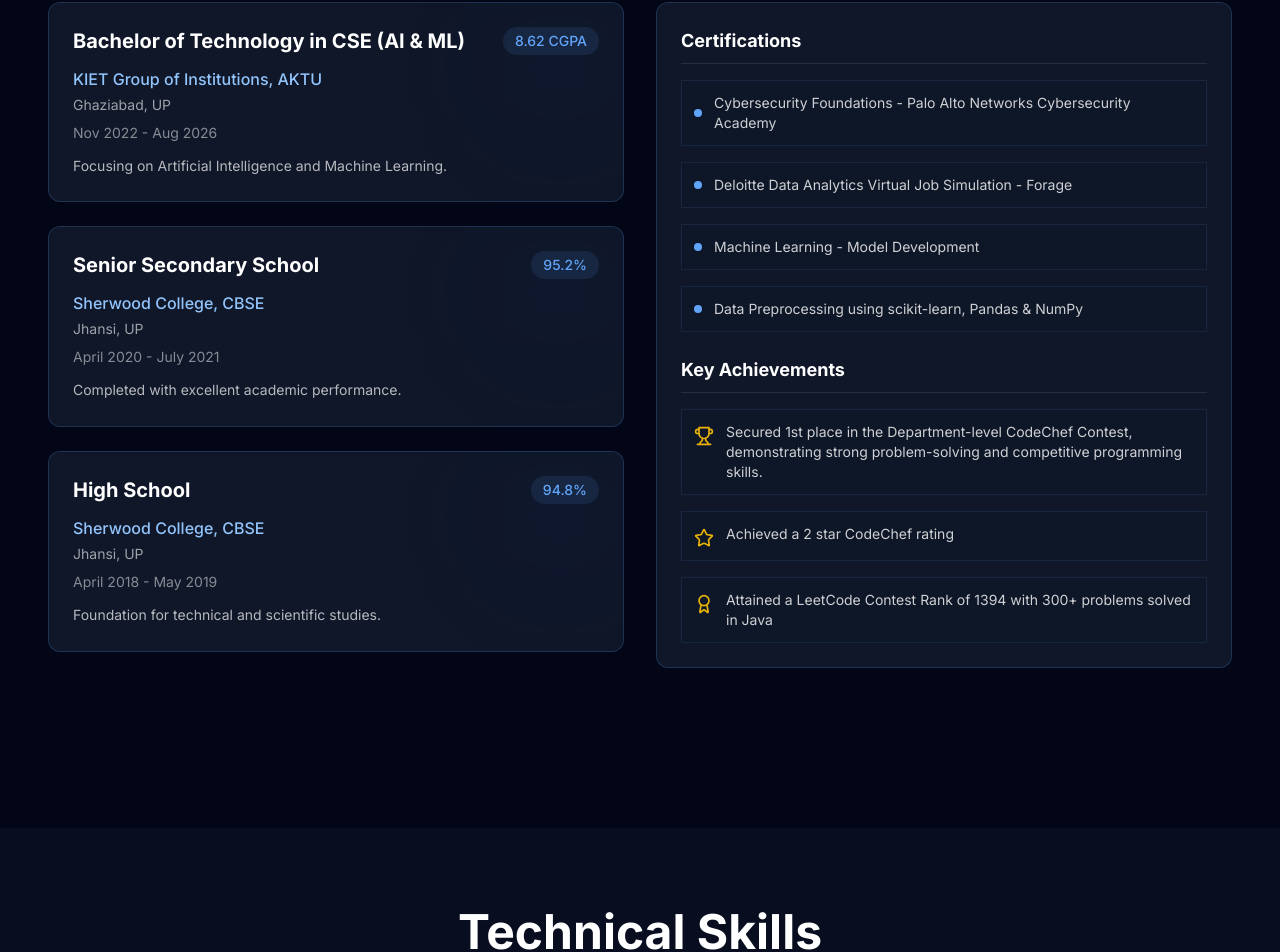
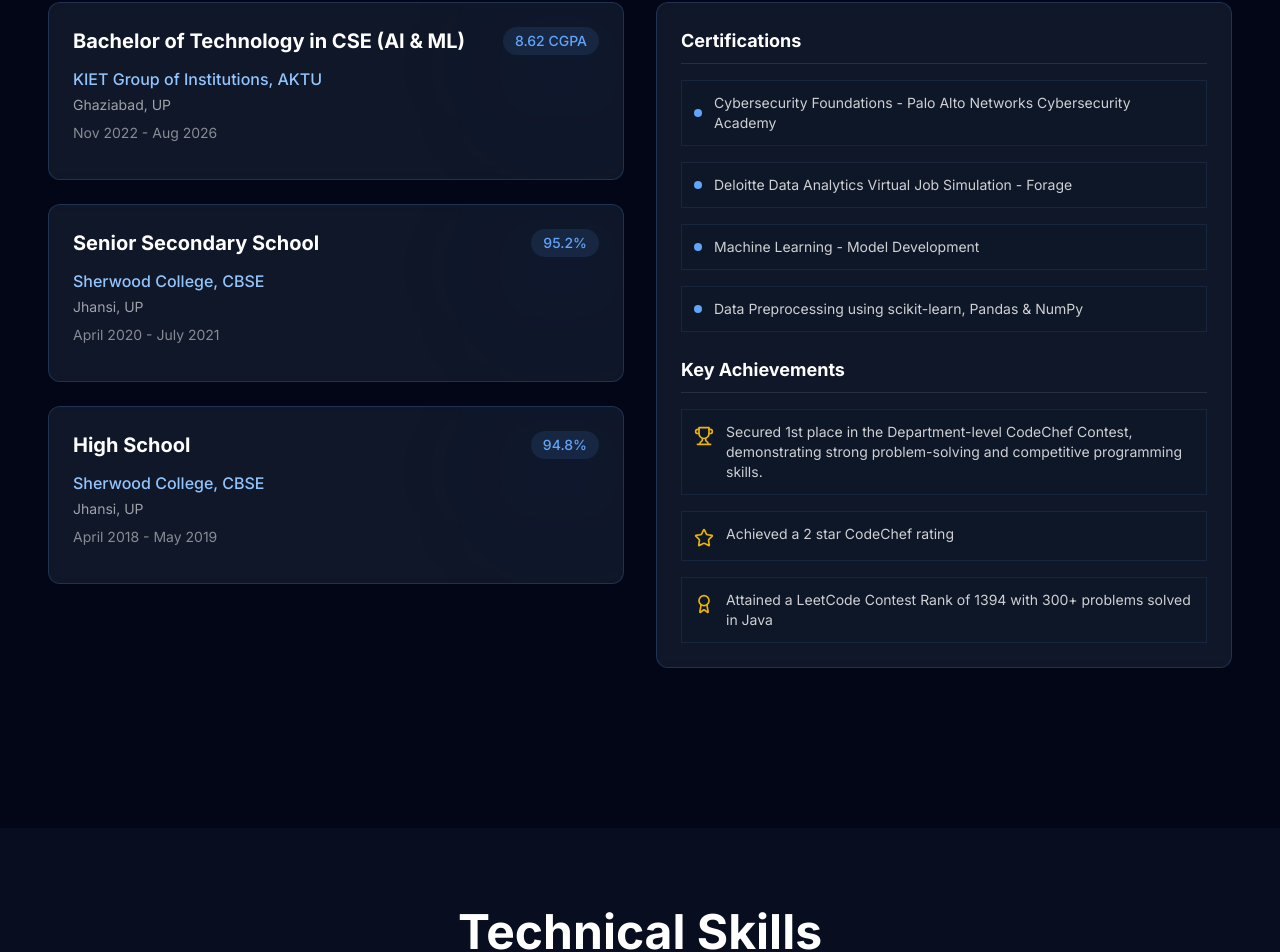
Before and after one commit to tanushka-102/portfolio, a React (Vite) app: page / in a window 1280 px wide. Shown: the part 4109-5061 px from the top of the page. Built offline with nearby package versions, Linux system fonts and the light colour scheme.

Commit message:
Update Education.jsx

```diff
--- a/src/components/Education.jsx
+++ b/src/components/Education.jsx
@@ -9,7 +9,6 @@
       institution: 'KIET Group of Institutions, AKTU',
       location: 'Ghaziabad, UP',
       period: 'Nov 2022 - Aug 2026',
-      description: 'Focusing on Artificial Intelligence and Machine Learning.',
       gpa: '8.62 CGPA'
     },
     {
@@ -17,7 +16,6 @@
       institution: 'Sherwood College, CBSE',
       location: 'Jhansi, UP',
       period: 'April 2020 - July 2021',
-      description: 'Completed with excellent academic performance.',
       gpa: '95.2%'
     },
     {
@@ -25,7 +23,6 @@
       institution: 'Sherwood College, CBSE',
       location: 'Jhansi, UP',
       period: 'April 2018 - May 2019',
-      description: 'Foundation for technical and scientific studies.',
       gpa: '94.8%'
     }
   ];
```
